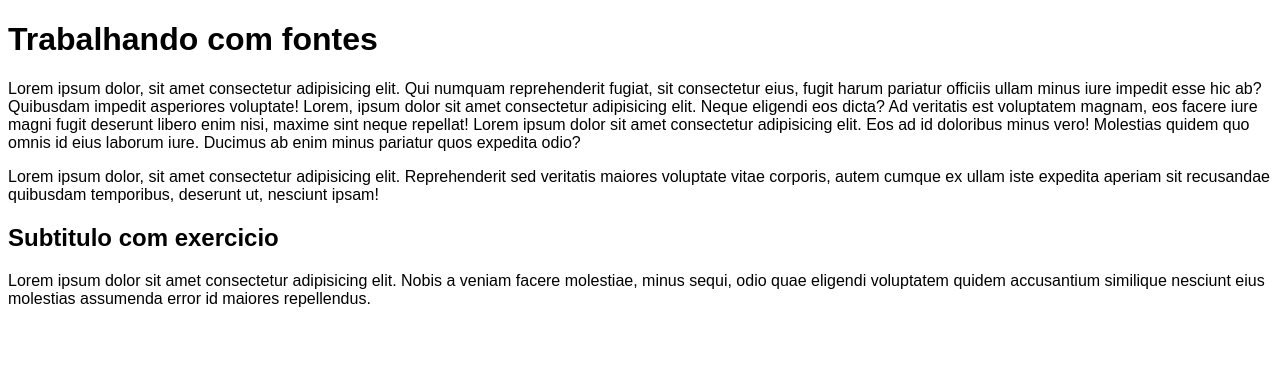
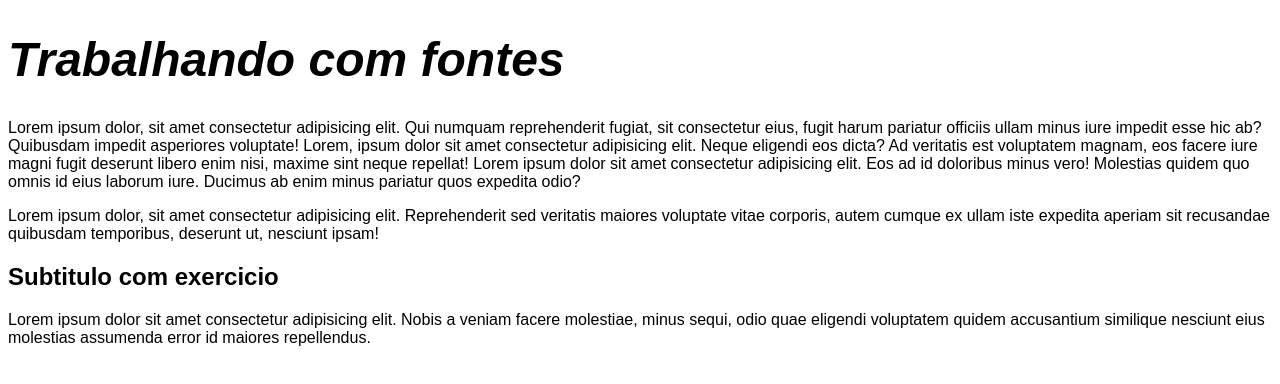
Before and after one commit to oDyKoz/Curso-de-Html-e-Css, a plain HTML site: page EX17/index.html in a window 1280 px wide. Drawn offline with Linux system fonts and the light colour scheme.

Commit message:
Update index.html

```diff
--- a/EX17/index.html
+++ b/EX17/index.html
@@ -20,9 +20,15 @@
         px e em
         16px = 1em
         */
-        font-size: 16px;
+        font-size: 1em;
     }
 
+    h1{
+        /* shorthand font
+        - font-style > font-weight > font-size > font-family
+        */
+        font: italic bolder 3em 'work sans', sans-serif;
+    }
    </style>
 </head>
 <body>
```
